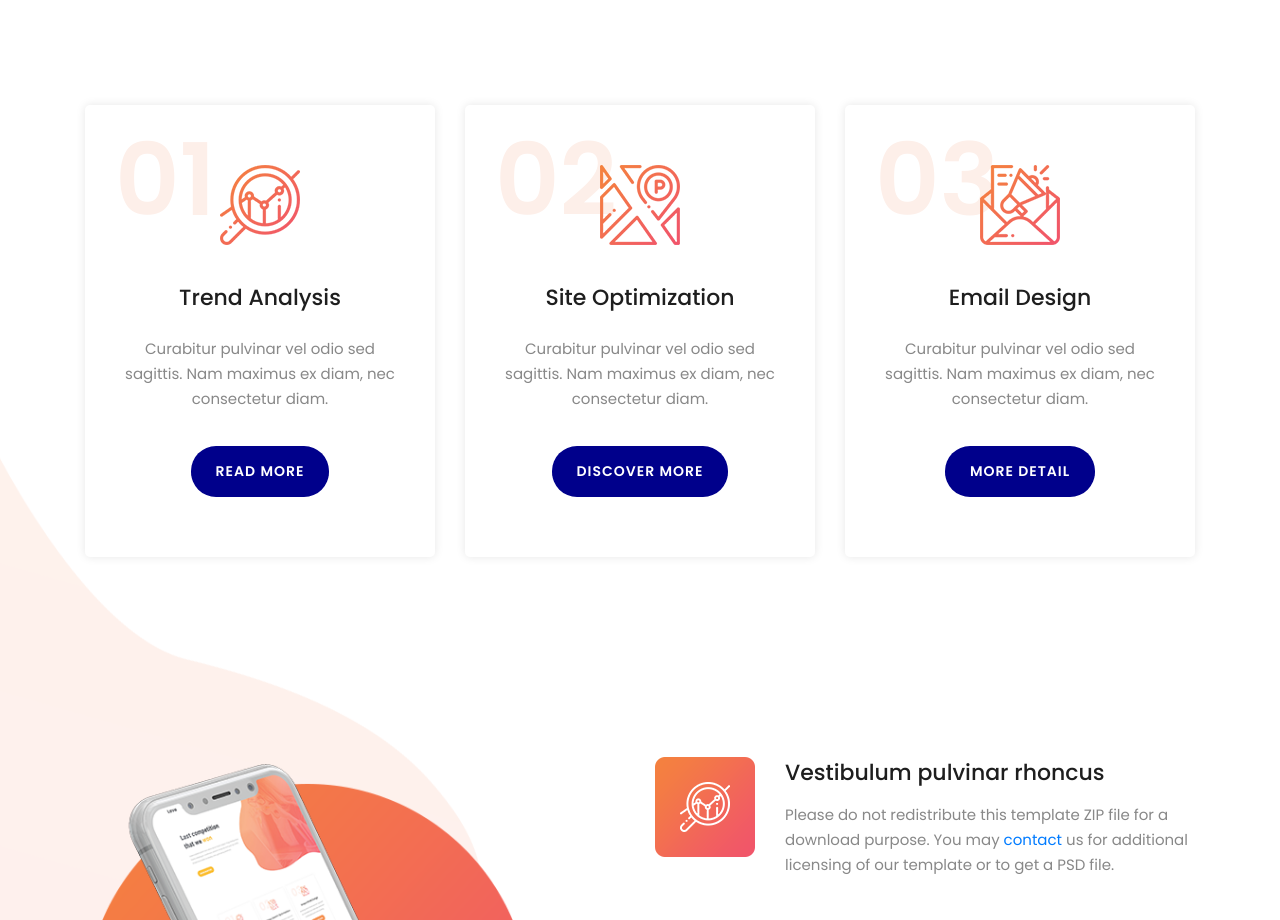
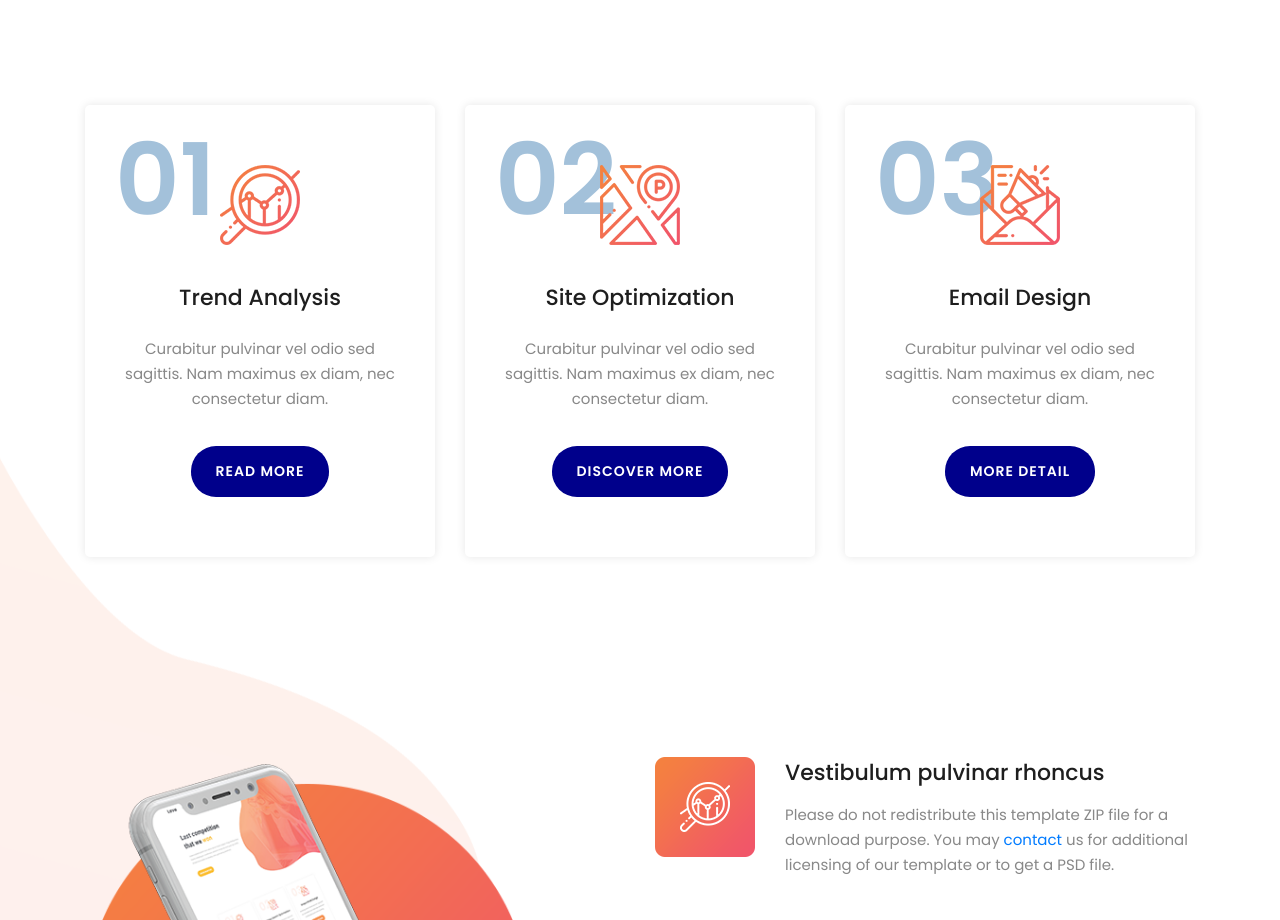
Before and after one commit to KilluaFourteen/HunterStar, a plain HTML site: page index.html in a window 1280 px wide. Shown: the part 795-1715 px from the top of the page. Drawn offline with Linux system fonts and the light colour scheme.

Commit message:
Add files via upload

```diff
--- a/assets/css/templatemo-lava.css
+++ b/assets/css/templatemo-lava.css
@@ -771,7 +771,7 @@ about
   left: 45px;
   font-size: 100px;
   font-weight: 600;
-  color: #fdefe9;
+  color: #A3C1DA;
 }
 
 .features-item img {
```
